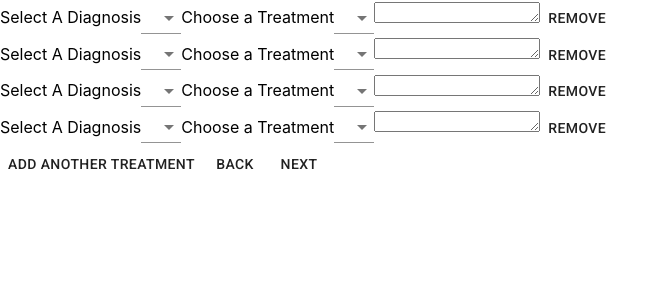
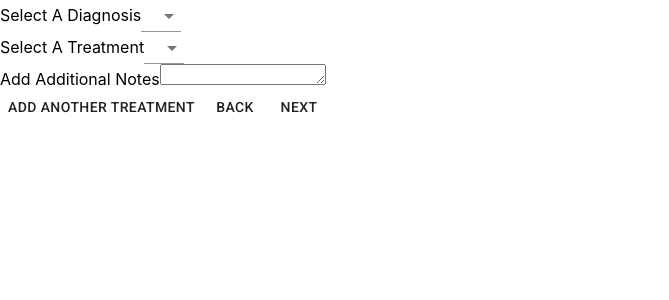
Before and after one commit to rginsberg549/rfa_v1, a React (Create React App) app in the folder client/: page /request-treatments in a window 1280 px wide. Both pictures are taken after a click on the button "ADD ANOTHER TREATMENT". Shown: the top 300 px of the page, without its empty margins (0-669 px from the left). Built offline with nearby package versions, Linux system fonts and the light colour scheme.

Commit message:
we have working reqiest-treatments view with all components split out - next step is update the treatment as changes happen and then when they click next the global contect is updated

```diff
--- a/client/src/App.js
+++ b/client/src/App.js
@@ -1,4 +1,4 @@
-import React, { useState, useEffect, useContext } from "react";
+import React, { useState, useEffect } from "react";
 import { BrowserRouter as Router, Route, Switch } from 'react-router-dom'
 import Nav from "./components/Nav";
 import RequestType from "./components/RequestType";
--- /dev/null
+++ b/client/src/components/Notes.js
@@ -0,0 +1,14 @@
+import { TextareaAutosize } from '@material-ui/core';
+import React, { useState } from "react";
+import getDiagnosis from "../utils/getDiagnosis";
+
+function Notes(props) {
+  return (
+    <div>
+        <label>Add Additional Notes</label>
+        <TextareaAutosize defaultValue={props.notes}/>
+    </div>
+  );
+}
+
+export default Notes;
--- a/client/src/components/RequestTeatments.js
+++ b/client/src/components/RequestTeatments.js
@@ -8,9 +8,9 @@ function RequestTreatments() {
   let history = useHistory();
 
   const [treatmentRowState, setTreatmentRow] = useState([
-    { diagnosis: "Diagnosis 1", treatment: "", notes: "Note 1" },
-    { diagnosis: "Diagnosis 2", treatment: "", notes: "Note 2" },
-    { diagnosis: "Diagnosis 3", treatment: "", notes: "Note 3" },
+    // { diagnosis: "Diagnosis 1", treatment: "Treatment 1", notes: "Note 1" },
+    // { diagnosis: "Diagnosis 2", treatment: "Treatment 2", notes: "Note 2" },
+    // { diagnosis: "Diagnosis 3", treatment: "Treatment 3", notes: "Note 3" },
   ]);
 
   const handleNextClick = (event)=> {
@@ -23,10 +23,15 @@ function RequestTreatments() {
     history.goBack();
   }
 
+  const handleDiagnosisChange = (event)=> {
+    event.preventDefault();
+    console.log(event)
+    setTreatmentRow(event.target.value);
+}
+
   const renderTreatmentRow = () => {
     const newTreatmentRow = [...treatmentRowState,
       {
-        id: "",
         diagnosis: "",
         treatment: "",
         notes: "",
@@ -37,11 +42,12 @@ function RequestTreatments() {
 
   return (
     <div>
-      {treatmentRowState.map(() => <TreatmentRow treatmentRowState={treatmentRowState}></TreatmentRow>)}
+      {treatmentRowState.map((item,i) => <TreatmentRow key={i} row={item}> </TreatmentRow>)}
       <Button onClick={renderTreatmentRow.bind(this)}>Add Another Treatment</Button>
       <Button onClick={handleBackClick} type="submit" value="back">Back</Button>
       <Button onClick={handleNextClick} type="submit" value="next">Next</Button>
     </div>
-  )}
+  )
+}
 
 export default RequestTreatments;
--- /dev/null
+++ b/client/src/components/SelectDiagnosis.js
@@ -0,0 +1,22 @@
+import { MenuItem,  Select } from '@material-ui/core';
+import React, { useState } from "react";
+import getDiagnosis from "../utils/getDiagnosis";
+
+function SelectDiagnosis(props) {
+
+  const [diagnosisState, setDiagnosisState] = useState([]);
+
+  const diagnosisList = getDiagnosis();
+
+  return (
+    <div>
+        <label>Select A Diagnosis</label>
+        <Select defaultValue="" value={props.diagnosis}>
+          {diagnosisList.map((item, i) =>
+            <MenuItem key={i} value={item}>{item}</MenuItem>)}
+        </Select>
+    </div>
+  );
+}
+
+export default SelectDiagnosis;
--- /dev/null
+++ b/client/src/components/SelectTreatment.js
@@ -0,0 +1,27 @@
+import { MenuItem,  Select } from '@material-ui/core';
+import React, { useState } from "react";
+import getTreatments from "../utils/getTreatments";
+
+function SelectTreatment(props) {
+
+  const [treatmentState, setTreatmentState] = useState([]);
+
+  const treatmentList = getTreatments(props.diagnosis);
+
+  const handleDiagnosisChange = (event)=> {
+      event.preventDefault();
+      setTreatmentState(event.target.value);
+  }
+
+  return (
+    <div>
+        <label>Select A Treatment</label>
+        <Select defaultValue="" value={props.treatment} onChange={handleDiagnosisChange} >
+          {treatmentList.map((item, i) =>
+            <MenuItem key={i} value={item}>{item}</MenuItem>)}
+        </Select>
+    </div>
+  );
+}
+
+export default SelectTreatment;
--- a/client/src/components/TreatmentRow.js
+++ b/client/src/components/TreatmentRow.js
@@ -1,19 +1,15 @@
-import { Button, MenuItem,  Select, TextareaAutosize } from '@material-ui/core';
+
 import React, { useContext, useState } from "react";
 import FormObject from "../utils/FormContext";
 import getDiagnosis from "../utils/getDiagnosis";
 import getTreatments from "../utils/getTreatments";
+import SelectDiagnosis from "../components/SelectDiagnosis";
+import SelectTreatment from "../components/SelectTreatment";
+import Notes from "../components/Notes";
 
-function TreatmentRow(treatmentRowState) {
-  console.log(treatmentRowState[0]);
+function TreatmentRow(props) {
 
   const [treatmentsState, setTreatments] = useState([]);
-
-  const handleDiagnosisChange = (event)=> {
-      event.preventDefault();
-      const treatments = getTreatments(event.target.value);
-      setTreatments(treatments);
-  }
 
   const handleTreatmentChange = (event)=> {
     event.preventDefault();
@@ -28,26 +24,11 @@ function TreatmentRow(treatmentRowState) {
 
   }
 
-  const diagnosisList = getDiagnosis();
-
   return (
     <form>
-        <label>Select A Diagnosis</label>
-        <Select value={treatmentRowState.diagnosis} onChange={handleDiagnosisChange} >
-          {diagnosisList.map((item, i) =>
-            <MenuItem key={i} value={item}>{item}</MenuItem>)}
-        </Select>
-
-        <label>Choose a Treatment</label>
-        <Select onChange={handleTreatmentChange} >
-          {treatmentsState.map((item,i)=>
-            <MenuItem key={i} value={item}>{item}</MenuItem>)}
-        </Select>
-
-        <TextareaAutosize onChange={handleNotesChange}/>
-
-        <Button onChange={handleDeleteTreatmentRow}>Remove</Button>
-
+        <SelectDiagnosis diagnosis={props.row.diagnosis}></SelectDiagnosis>
+        <SelectTreatment diagnosis={props.row.diagnosis} treatment={props.row.treatment}></SelectTreatment>
+        <Notes notes={props.row.notes}></Notes>
     </form>
   );
 }
--- a/client/src/utils/FormContext.js
+++ b/client/src/utils/FormContext.js
@@ -1,4 +1,4 @@
-import React, { createContext } from "react";
+import { createContext } from "react";
 
 const FormObject = createContext({
   requestType: "",
```
